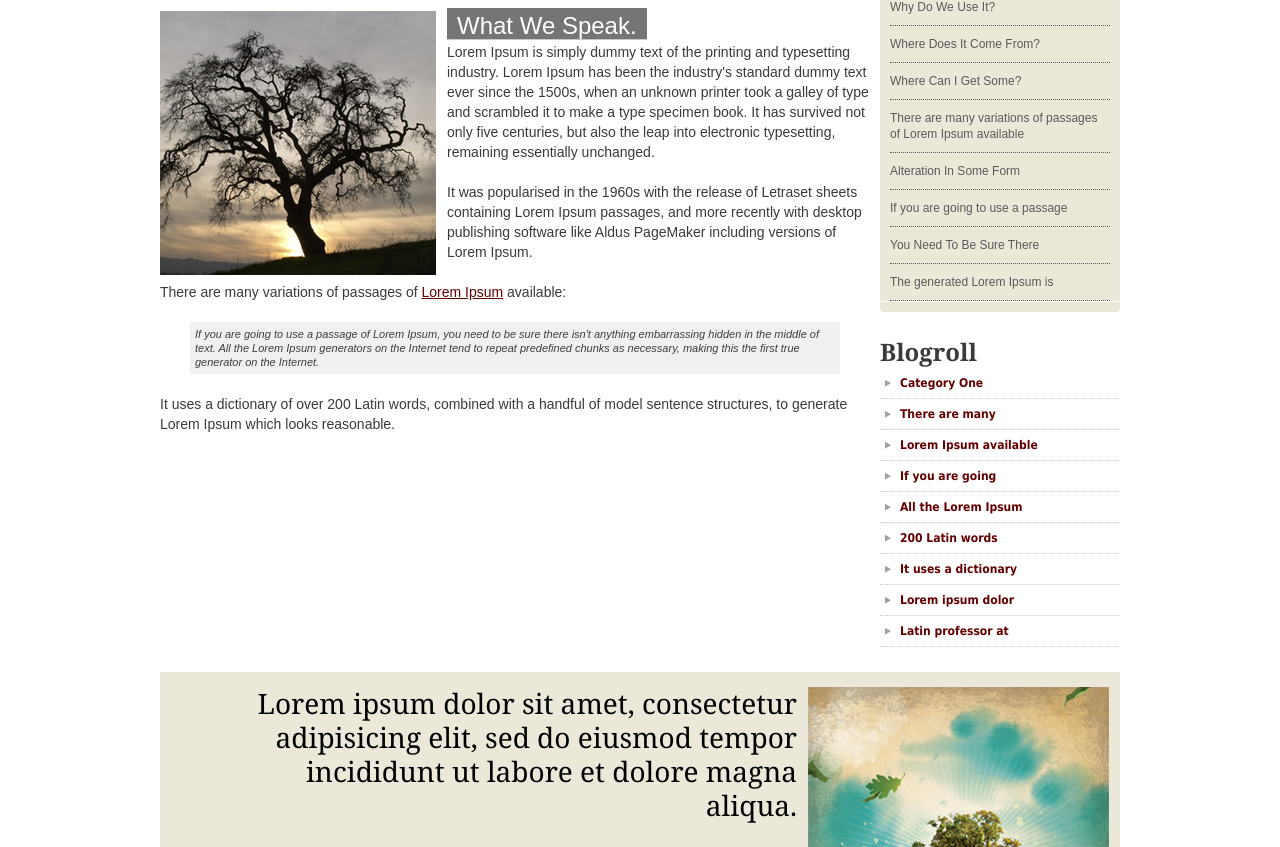
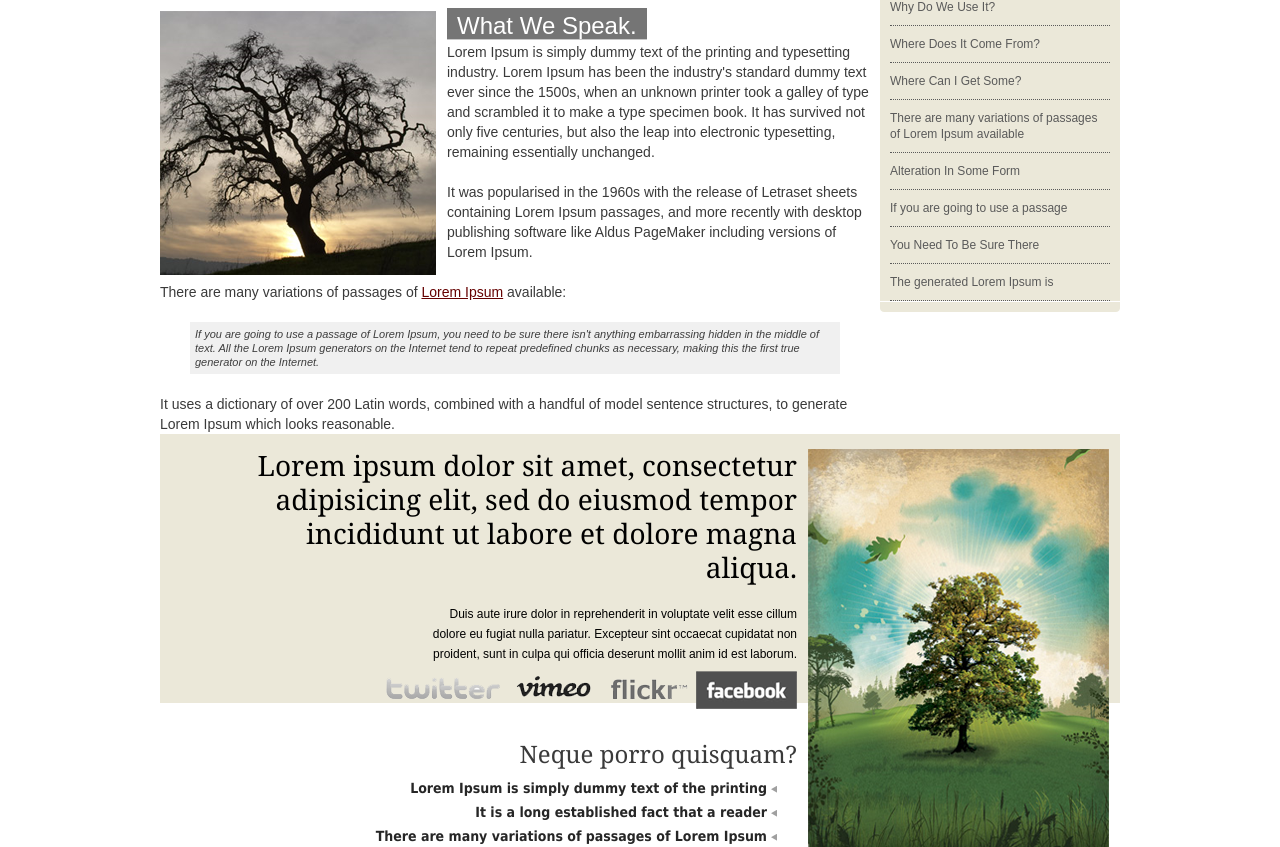
Before and after one commit to 118221/118221, a plain HTML site: page index.html in a window 1280 px wide. Shown: the part 254-1101 px from the top of the page. Drawn offline with Linux system fonts and the light colour scheme.

Commit message:
Update index.html

```diff
--- a/index.html
+++ b/index.html
@@ -57,17 +57,6 @@ There are many variations of passages of <a href="#">Lorem Ipsum</a> available:<
 	   <img src="images/sideBarListBoxBottom.png" alt="" width="240" height="10" />
 	  </div>
 	  <div class="sideBarItem">
-	  <h3>Blogroll</h3>
-	  <ul>
-         <li><a href="#">Category One</a></li>
-         <li class="cat002"><a href="#" >There are many</a></li>
-         <li class="cat003"><a href="#">Lorem Ipsum available</a></li>
-		 <li class="cat003"><a href="#">If you are going</a></li>
-		 <li class="cat003"><a href="#">All the Lorem Ipsum</a></li>
-		 <li class="cat003"><a href="#">200 Latin words</a></li>
-		 <li class="cat003"><a href="#">It uses a dictionary</a></li>
-		 <li class="cat003"><a href="#">Lorem ipsum dolor</a></li>
-		 <li class="cat003"><a href="#">Latin professor at</a></li>
         </ul>
 	  </div>
 	<div>
```
